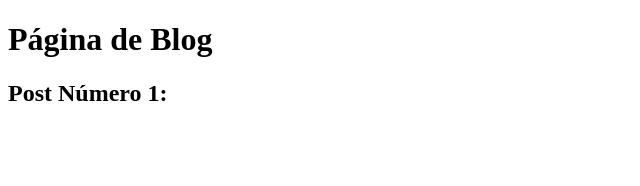
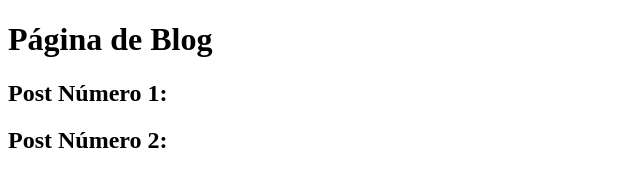
Before and after one commit to Kadotulio/testedeLink, a plain HTML site: page blog.html in a window 1280 px wide. Shown: the whole page, without its empty margins (0-640 px from the left). Drawn offline with Linux system fonts and the light colour scheme.

Commit message:
Update Blog

```diff
--- a/blog.html
+++ b/blog.html
@@ -9,5 +9,6 @@
 <body>
     <h1>Página de Blog</h1>
     <h2>Post Número 1: </h2>
+    <h2>Post Número 2: </h2>
 </body>
 </html>
```
